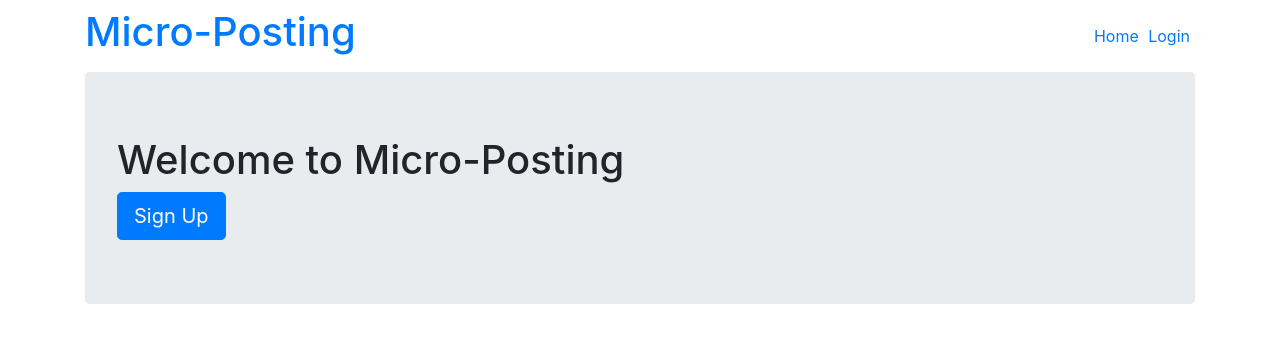
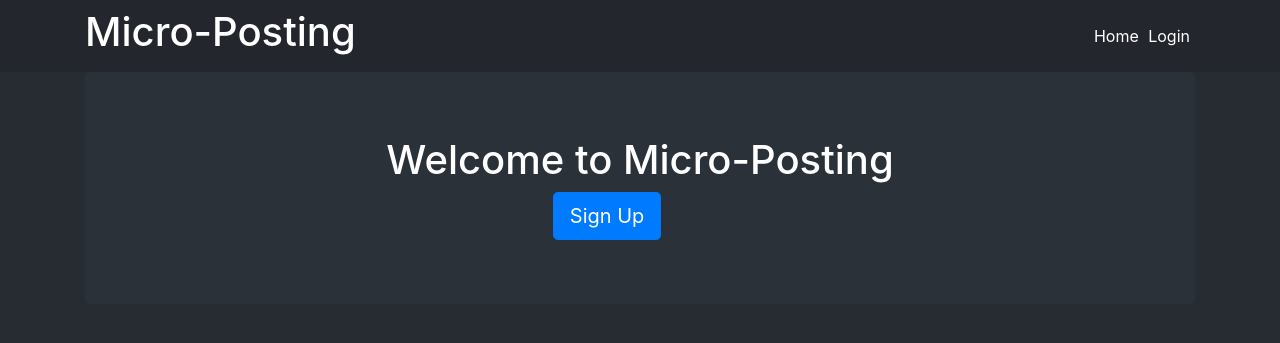
Before and after one commit to Rafagars/micro-posting, a Flask app: page / in a window 1280 px wide. Shown: the top 343 px of the page. Run offline with Flask 2, Linux system fonts and the light colour scheme; data comes from the database, SQL or seed files in the repository; both versions use the stored data as it was after the commit; some libraries are stand-ins or nearby versions.

Commit message:
Added some style

```diff
--- a/app.py
+++ b/app.py
@@ -43,7 +43,7 @@ finally:
 
 @app.route('/')
 def index():
-	posts = Post.query.all()
+	posts = Post.query.order_by(Post.id.desc()).all()
 	return render_template("home.html", posts = posts)
 
 @app.route("/signup", methods = ["POST", "GET"])
--- /dev/null
+++ b/static/css/style.css
@@ -0,0 +1,24 @@
+#body {
+  background-color: #262c32;
+  color: white;
+}
+
+#header {
+  background-color: #24262d;
+}
+
+#header a {
+  color: white;
+}
+
+#body .jumbotron {
+  background-color: #2b3138;
+}
+
+#posts .post {
+  box-sizing: content-box;
+  border: 2px double #22272c;
+  background-color: #2b3138;
+  margin-bottom: 5px;
+  padding: 10px 15px;
+}
--- a/templates/base.html
+++ b/templates/base.html
@@ -3,12 +3,12 @@
 <head>
 	<meta charset="utf-8">
 	<title>{% block title %} {% endblock %} - Micro-Posting</title>
-	<link rel="stylesheet" type="text/css" href="{{url_for('static', filename='bootstrap.min.css')}}">
-	<link rel="stylesheet" type="text/css" href="{{url_for('static', filename='style.css')}}">
+	<link rel="stylesheet" type="text/css" href="{{url_for('static', filename='css/style.css')}}">
+	<link rel="stylesheet" type="text/css" href="{{url_for('static', filename='css/bootstrap.min.css')}}">
 	<link rel="stylesheet" href="https://use.fontawesome.com/releases/v5.7.1/css/all.css">
 </head>
-<body>
-	<header class="navbar navbar-fixed-top navbar-inverse">
+<body id="body">
+	<header id="header" class="navbar navbar-fixed-top navbar-inverse">
 		<div class="container">
     		<h1><a href="{{url_for('index')}}">Micro-Posting</a></h1>
     <nav>
@@ -35,7 +35,7 @@
 
 	<script src="https://code.jquery.com/jquery-3.4.1.slim.min.js" integrity="sha384-J6qa4849blE2+poT4WnyKhv5vZF5SrPo0iEjwBvKU7imGFAV0wwj1yYfoRSJoZ+n" crossorigin="anonymous"></script>
 	<script src="https://cdn.jsdelivr.net/npm/popper.js@1.16.0/dist/umd/popper.min.js" integrity="sha384-Q6E9RHvbIyZFJoft+2mJbHaEWldlvI9IOYy5n3zV9zzTtmI3UksdQRVvoxMfooAo" crossorigin="anonymous"></script>
-	<script type="text/javascript" src="{{url_for('static', filename='bootstrap.min.js')}}"></script>
-	<script src="{{url_for('static', filename='post.js')}}"></script>
+	<script type="text/javascript" src="{{url_for('static', filename='js/bootstrap.min.js')}}"></script>
+	<script src="{{url_for('static', filename='js/post.js')}}"></script>
 </body>
 </html>
--- a/templates/home.html
+++ b/templates/home.html
@@ -3,14 +3,17 @@
 {% block content %}
 
 {% if message %}
-    {{ message }}
+<div class="alert alert-primary" role="alert">
+	{{ message }}
+  </div>
 {% endif %}
 	{% if 'user' in session %}
-		<div class="jumbotron justify-content-center">
-			<a href="{{url_for('post')}}" class="btn btn-lg btn-primary"> New Post</a>
+	<a href="{{url_for('post')}}" class="btn btn-primary offset-5"> New Post</a>
+		<div id="posts">
 			{% for post in posts %}
-				<div class="container">
-					<h2>{{post.title}}</h2>
+				<br>
+				<div class="post">
+					<h2 class="">{{post.title}}</h2>
 					<p>{{post.body}}</p>
 
 					<p class="likes"><a href="{{url_for('like', post_id = post.id)}}" class="far fa-heart"></a><span style="margin-left: 5px;">{{ post.likes.count() }}</span></p>
@@ -20,12 +23,13 @@
 					<h6><a href="{{url_for('delete_post', post_id = post.id)}}">Delete</a></h6>
 					{% endif %}
 				</div>
+
 			{% endfor %}
 		</div>
 	{% else %}
 	<div class="jumbotron">
-		<h1>Welcome to Micro-Posting</h1>
-		<a href="{{url_for('signup')}}" class="btn btn-lg btn-primary"> Sign Up</a>
+		<h1 class="text-center">Welcome to Micro-Posting</h1>
+		<a href="{{url_for('signup')}}" class="btn btn-lg btn-primary offset-5"> Sign Up</a>
 	</div>
 	{% endif %}
 {% endblock %}
```
Also changed, not shown: templates/NewPost.html (+8 -4 lines), micro-post.db, static/css/bootstrap.min.css (renamed from static/bootstrap.min.css), static/js/bootstrap.min.js (renamed from static/bootstrap.min.js), static/js/post.js (renamed from static/post.js), static/style.css (deleted).
